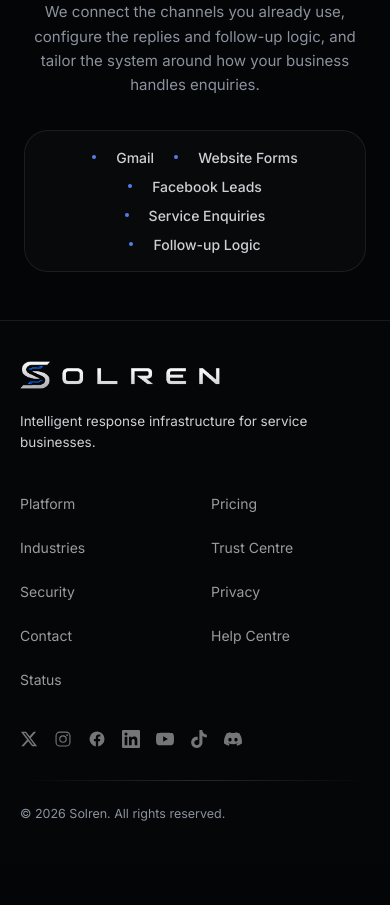
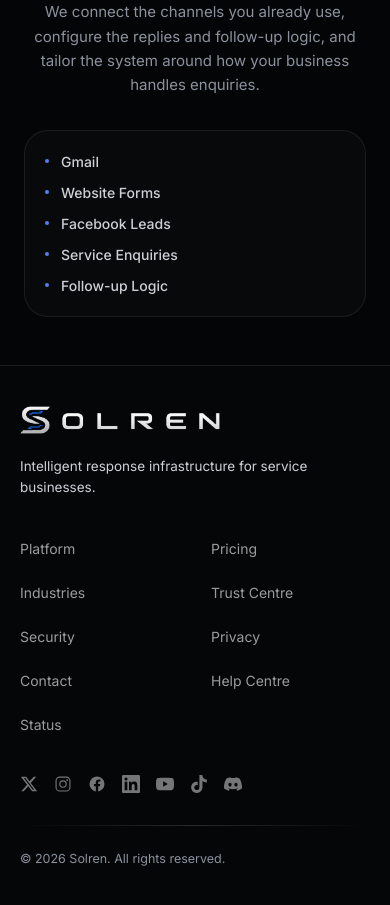
Before and after one commit to SolrenAI/solren-website, a Next.js app: page /how-it-works in a window 390 px wide. Shown: the part 1920-2825 px from the top of the page. Before the commit the page ends 2784 px from the top, so only its background shows below. Built offline with nearby package versions, Linux system fonts and the light colour scheme.

Commit message:
Update website

```diff
--- a/components/public-site/legal-doc.tsx
+++ b/components/public-site/legal-doc.tsx
@@ -105,7 +105,7 @@ export function LegalDoc({
           )}
 
           {toc && (
-            <Reveal>
+            <Reveal className="hidden md:block">
               <nav
                 aria-label="On this page"
                 className="mb-16 rounded-2xl bg-white/[0.02] p-6 sm:p-8"
--- a/components/public-site/sections/enquiry-flow.tsx
+++ b/components/public-site/sections/enquiry-flow.tsx
@@ -140,10 +140,10 @@ export function EnquiryFlow() {
               </div>
             </div>
 
-            <ol className="relative mx-auto mt-7 grid max-w-[42rem] grid-cols-1 gap-3 sm:grid-cols-2 sm:gap-4">
+            <ol className="relative mx-auto mt-7 grid max-w-[42rem] grid-cols-1 gap-3 md:grid-cols-2 md:gap-4">
               <span
                 aria-hidden="true"
-                className="absolute bottom-8 left-[23px] top-8 w-px bg-gradient-to-b from-[#537FEA]/15 via-[#537FEA]/35 to-[#537FEA]/60 sm:hidden"
+                className="absolute bottom-[38px] left-9 top-[38px] w-px -translate-x-1/2 bg-gradient-to-b from-[#537FEA]/15 via-[#537FEA]/35 to-[#537FEA]/60 md:hidden"
               />
               {stages.map((stage, index) => {
                 const Icon = mobileStageIcons[index]!
--- a/components/public-site/sections/how-it-works.tsx
+++ b/components/public-site/sections/how-it-works.tsx
@@ -141,9 +141,9 @@ export function InstalledAround() {
         <Reveal delay={90}>
           {/* one grouped capsule — the channels and logic read as a single system layer */}
           <div className="mt-8 flex justify-center">
-            <ul className="inline-flex flex-wrap items-center justify-center gap-x-5 gap-y-2 rounded-[24px] border border-[var(--hair)] bg-white/[0.02] px-9 py-4 sm:px-11 sm:py-5">
+            <ul className="flex w-full max-w-sm flex-col items-start gap-y-2.5 rounded-[24px] border border-[var(--hair)] bg-white/[0.02] px-5 py-5 text-left md:inline-flex md:w-auto md:max-w-none md:flex-row md:flex-wrap md:items-center md:justify-center md:gap-x-5 md:gap-y-2 md:px-11 md:py-5">
               {CHANNELS.map((c) => (
-                <li key={c} className="flex items-center gap-x-5">
+                <li key={c} className="flex w-full items-center gap-x-3 md:w-auto md:gap-x-5">
                   <span aria-hidden="true" className="h-1 w-1 rounded-full bg-[#537FEA]" />
                   <span className="text-[14px] font-medium text-[var(--silver)]">{c}</span>
                 </li>
```
